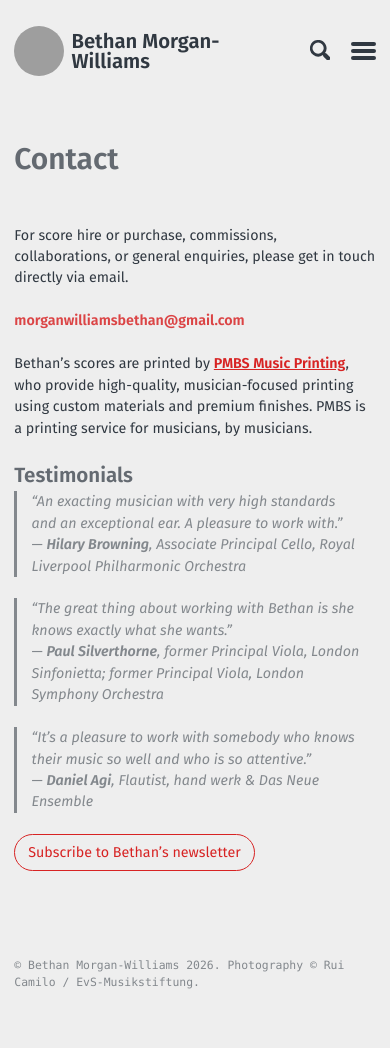
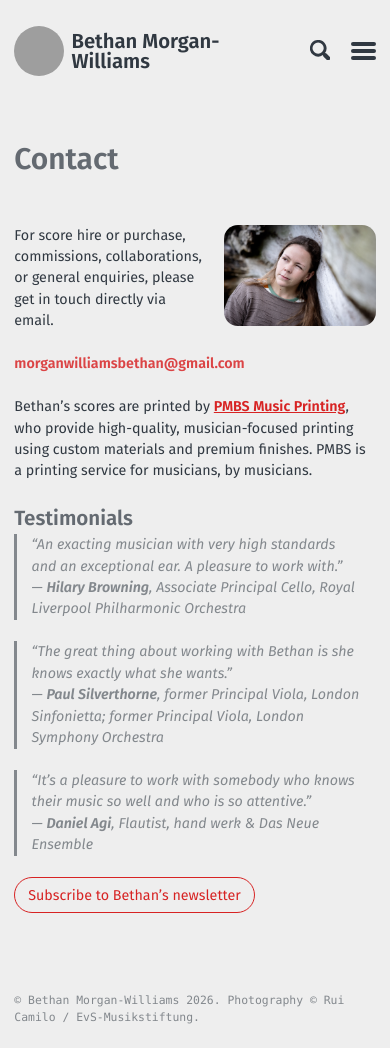
Before and after one commit to morganwilliamsb/website, a Jekyll site: the page built from contact.md, in a window 390 px wide. Built offline with Jekyll 4.4.1, drawn with Linux system fonts in a browser that asks for light colours; before the commit the page ends 1013 px from its top, so only the background shows below that; grey boxes are pictures that could not be loaded.

Commit message:
Update bio portrait image styles
Change bio portrait image display style to block with specific dimensions and float.

```diff
--- a/assets/stylesheets/main.scss
+++ b/assets/stylesheets/main.scss
@@ -322,6 +322,13 @@
   }
 
   body.layout--page .page-content img.bio-portrait {
-    display: none;
+    display: block;
+    float: right;
+    width: 42%;
+    max-width: 380px;
+    height: auto;
+    object-fit: initial;
+    margin: 0 0 1.25rem 1.5rem;
+        border-radius: 14px;
   }
 }
```
